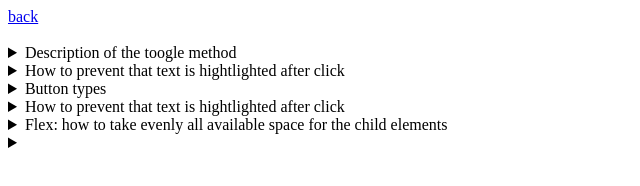
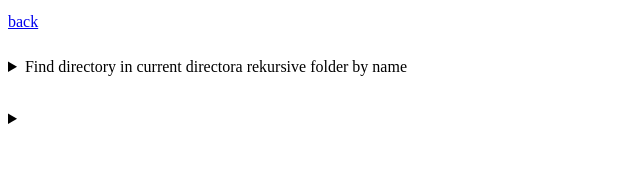
Before and after one commit to Hecktors/quick-quiz, a plain HTML site: page linux.html in a window 1280 px wide. Shown: the whole page, without its empty margins (0-640 px from the left). Drawn offline with Linux system fonts and the light colour scheme.

Commit message:
Add styles

```diff
--- a/linux.html
+++ b/linux.html
@@ -1,36 +1,13 @@
-<a href="./index.html">back</a><br><br>
+<link rel="stylesheet" href="./styles.css">
+<a href="./index.html">back</a>
+
 <details>
     <summary>
-        Description of the toogle method
+        Find directory in current directora rekursive folder by name
     </summary>
-        el.className.toggle(classname, condition (true = set, false = not set))
+    find . --type d -name “dirname” // f for file
 </details>
 <details>
     <summary>
-        How to prevent that text is hightlighted after click
-    </summary>
-    el { user-select: none}
-</details>
-<details>
-    <summary>
-        Button types
-    </summary>
-    'submit' - default<br>
-    'button' - clickable button<br>
-    'reset' - clears form data
-</details>
-<details>
-    <summary>
-        How to prevent that text is hightlighted after click
-    </summary>
-    el { user-select: none}
-</details>
-<details>
-    <summary>
-        Flex: how to take evenly all available space for the child elements
-    </summary>
-    .parentEl { justify-content: stretch}
-</details><details>
-    <summary>
     </summary>
 </details>
--- /dev/null
+++ b/styles.css
@@ -0,0 +1,17 @@
+a {
+    display: block;
+    padding: 5px 0;
+}
+
+details {
+    display: block;
+    line-height: 2;
+    margin: 10px 0;
+    background-color: #eee;
+}
+
+summary {
+    background-color: #fff;
+    padding: 5px 0;
+    outline: none;
+}
```
Also changed, not shown: css.html (+3 -1 lines), index.html (+5 -4 lines), js.html (+5 -3 lines).
